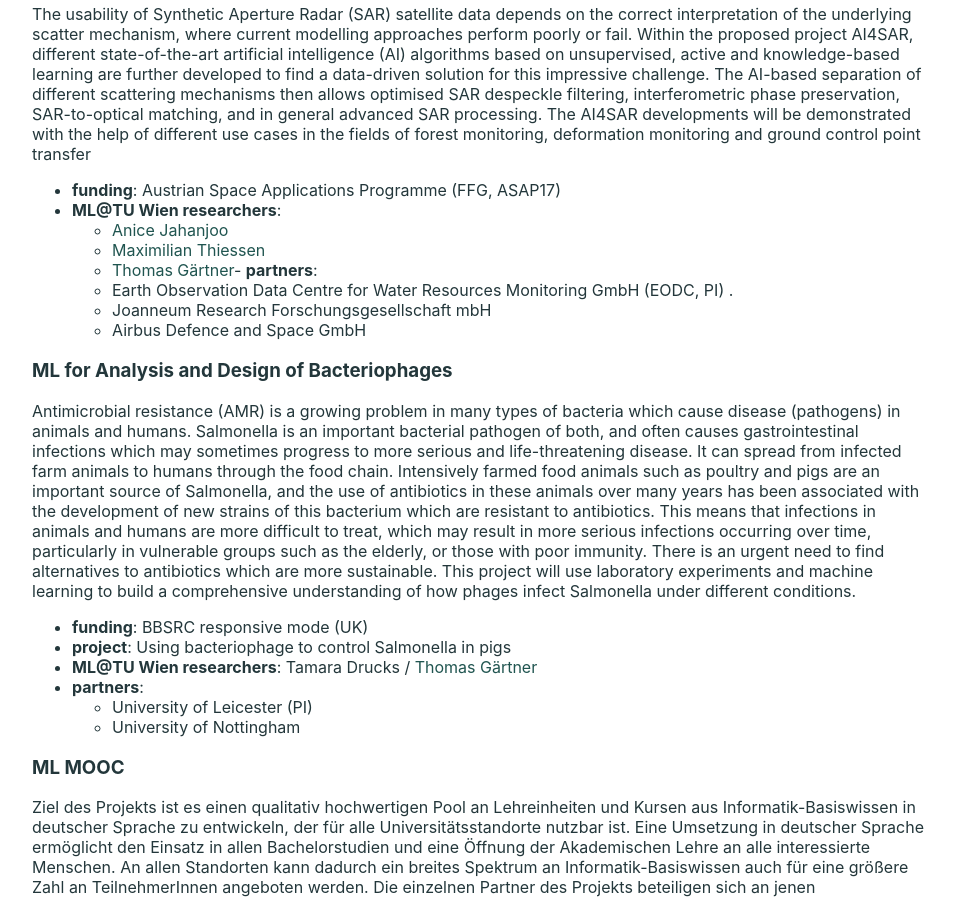
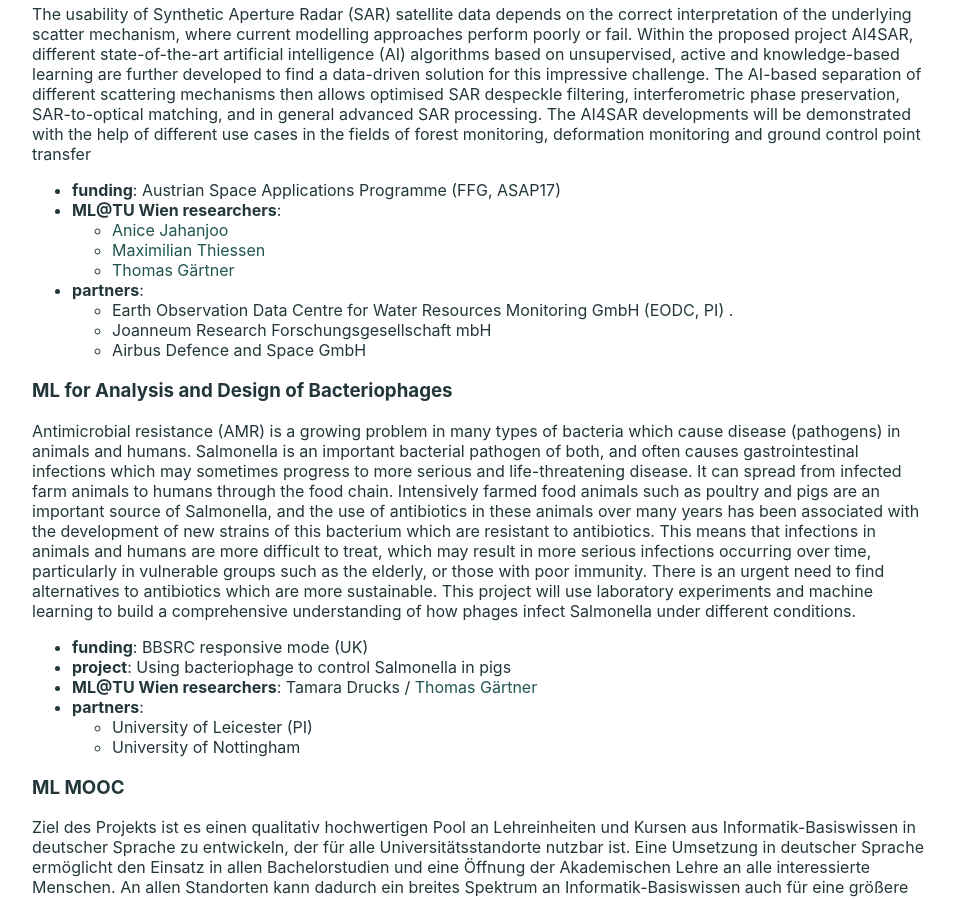
Before and after one commit to ml-tuw/ml-tuw.github.io, a Jekyll site: the page built from projects/md/index.md, in a window 1280 px wide and 900 px high, scrolled down 1750 px. Shown: the whole window, without its empty margins (160-1115 px from the left). Built offline with Jekyll 4.4.1, drawn with Linux system fonts in a browser that asks for light colours.

Commit message:
~~test~~

```diff
--- a/_includes/listppl_ul.md
+++ b/_includes/listppl_ul.md
@@ -1,4 +1,4 @@
 {%- assign ppls = include.ppls | split:" " -%}
 {%- for ppl in ppls %}
    - {% include linked_name.md id=ppl -%}
-{% endfor -%}
+{% endfor %}
```
